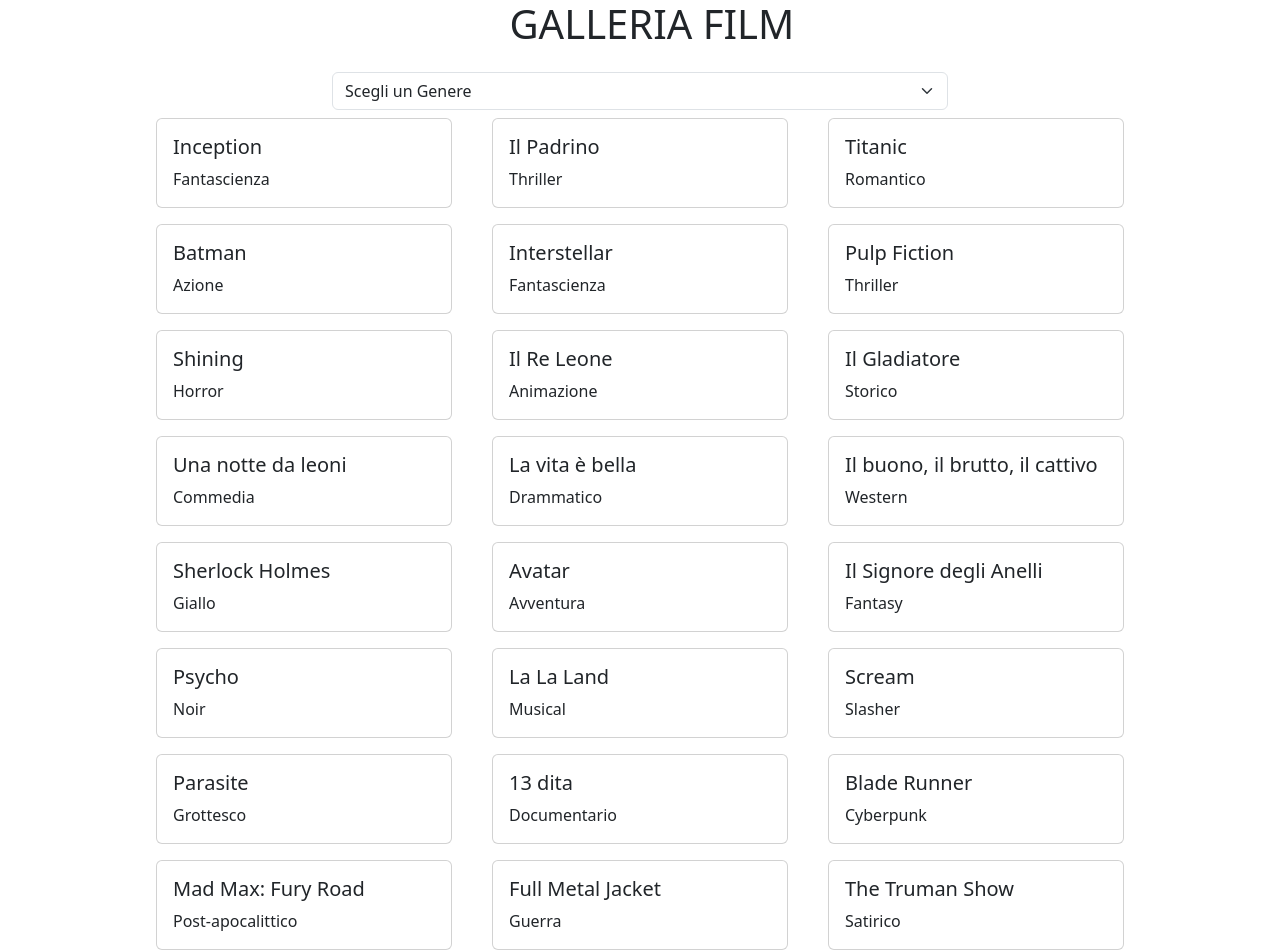
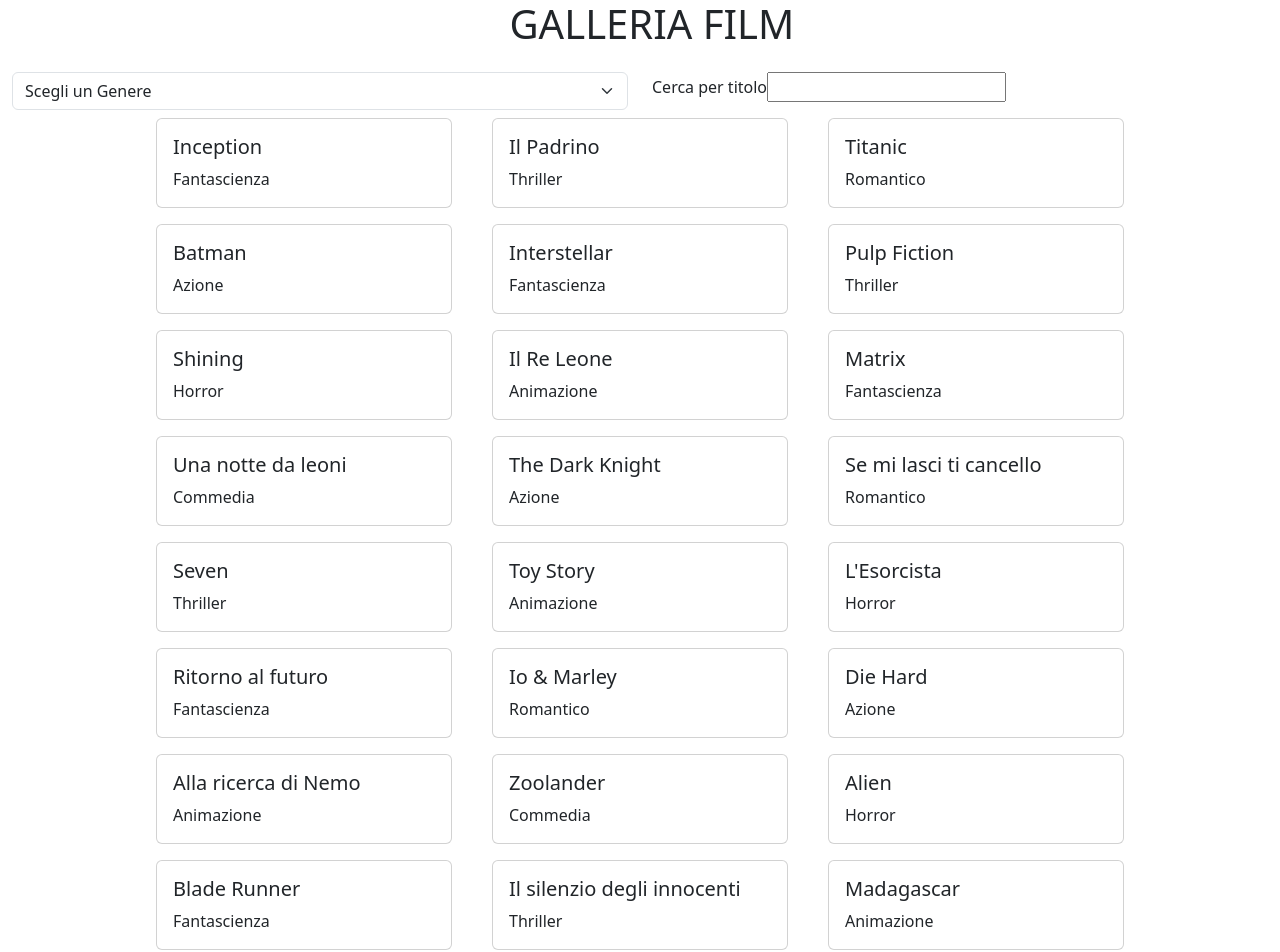
Before and after one commit to mauriziopalmisano/react-movie-filter, a React (Vite) app: page / in a window 1280 px wide. Shown: the top 952 px of the page. Built offline with nearby package versions, Linux system fonts and the light colour scheme.

Commit message:
aggiunto un campo input per cercare per titolo

```diff
--- a/src/App.jsx
+++ b/src/App.jsx
@@ -6,31 +6,42 @@
   //const emptyfilmOBJ = { title: '', genre: '' };
   //const [filmOBJ, setFilmOBJ] = useState(emptyfilmOBJ);
   const [filmsList, setFilmslist] = useState(filmsArray);
-  const [filteredFilmsList, setFilteredFilmsList] = useState(filmsArray);
+  const [filteredFilmsList, setFilteredFilmsList] = useState(filmsList);
   const [selectedGenre, setSelectedGenre] = useState('');
+  const [searchedTitle, setSearchedTitle] = useState('');
 
 
   const genreList = filmsList
-  .filter((film, index, selfArray) => index === selfArray
-  .findIndex(element => element.genre === film.genre));
+    .filter((film, index, selfArray) => index === selfArray
+      .findIndex(element => element.genre === film.genre));
 
   const changeHandler = (event) => {
     const target = event.target;
     const targetValue = target.value;
-    setSelectedGenre(targetValue);
+    const targetName = target.name;
+    if (targetName === 'genre') {
+      setSelectedGenre(targetValue);
+    } else {
+      setSearchedTitle(targetValue);
+    }
   }
 
 
   useEffect(() => {
-    if(selectedGenre === ''){
-      setFilteredFilmsList(filmsList);
-    } else {
-      const newFilteredFilmsList = filmsList.filter(film => {
+    let newFilteredFilmsList = filmsList;
+    if (selectedGenre !== '') {
+      newFilteredFilmsList = filmsList.filter(film => {
         return film.genre === selectedGenre
       });
-      setFilteredFilmsList(newFilteredFilmsList);
     }
-  },[selectedGenre, filmsList]);
+    if (searchedTitle !== '') {
+      newFilteredFilmsList = newFilteredFilmsList.filter(film => {
+        return film.title.toLowerCase().includes(searchedTitle.toLowerCase())
+      });
+    }
+
+    setFilteredFilmsList(newFilteredFilmsList);
+  }, [selectedGenre, searchedTitle, filmsList]);
 
 
   return (
@@ -45,21 +56,27 @@
       <main className="container-fluid">
         <div className="row justify-content-center">
           <div className='col-6'>
-            <select class="form-select" value={selectedGenre} onChange={changeHandler} >
+            <select class="form-select" value={selectedGenre} onChange={changeHandler} name='genre' >
               <option selected disabled value=''>Scegli un Genere</option>
               <option value=''>Tutti i generi</option>
               {genreList.map(film => {
-                const { id, genre} = film;
+                const { id, genre } = film;
                 return (
-                    <option key={id} value={genre}>{genre}</option>
+                  <option key={id} value={genre}>{genre}</option>
                 )
               })}
             </select>
           </div>
+          <div className='col-6'>
+            <div>
+              <label htmlFor="title-search">Cerca per titolo</label>
+              <input type="text" id='title-search' value={searchedTitle} onChange={changeHandler} name='title' />
+            </div>
+          </div>
         </div>
         <div className="row justify-content-center">
           {filteredFilmsList.map(film => {
-            const { id,title, genre } = film;
+            const { id, title, genre } = film;
             return (
               <div className='col-3 m-2' key={id}>
                 <div class="card">
--- a/src/data/filmsArray.js
+++ b/src/data/filmsArray.js
@@ -7,48 +7,98 @@
   { id: 6, title: "Pulp Fiction", genre: "Thriller" },
   { id: 7, title: "Shining", genre: "Horror" },
   { id: 8, title: "Il Re Leone", genre: "Animazione" },
-  { id: 9, title: "Il Gladiatore", genre: "Storico" },
+  { id: 9, title: "Matrix", genre: "Fantascienza" },
   { id: 10, title: "Una notte da leoni", genre: "Commedia" },
-  { id: 11, title: "La vita è bella", genre: "Drammatico" },
-  { id: 12, title: "Il buono, il brutto, il cattivo", genre: "Western" },
-  { id: 13, title: "Sherlock Holmes", genre: "Giallo" },
-  { id: 14, title: "Avatar", genre: "Avventura" },
-  { id: 15, title: "Il Signore degli Anelli", genre: "Fantasy" },
-  { id: 16, title: "Psycho", genre: "Noir" },
-  { id: 17, title: "La La Land", genre: "Musical" },
-  { id: 18, title: "Scream", genre: "Slasher" },
-  { id: 19, title: "Parasite", genre: "Grottesco" },
-  { id: 20, title: "13 dita", genre: "Documentario" },
-  { id: 21, title: "Blade Runner", genre: "Cyberpunk" },
-  { id: 22, title: "Mad Max: Fury Road", genre: "Post-apocalittico" },
-  { id: 23, title: "Full Metal Jacket", genre: "Guerra" },
-  { id: 24, title: "The Truman Show", genre: "Satirico" },
-  { id: 25, title: "Rocky", genre: "Sportivo" },
-  { id: 26, title: "Seven", genre: "Poliziesco" },
-  { id: 27, title: "Amélie", genre: "Sentimentale" },
-  { id: 28, title: "Toy Story", genre: "Family" },
-  { id: 29, title: "Dunkirk", genre: "Biografico" },
-  { id: 30, title: "Spiderman: Into the Spider-Verse", genre: "Supereroi" },
-  { id: 31, title: "The Blair Witch Project", genre: "Mockumentary" },
-  { id: 32, title: "Ladri di biciclette", genre: "Neorealismo" },
-  { id: 33, title: "La città incantata", genre: "Anime" },
-  { id: 34, title: "Sherlock Jr.", genre: "Muto" },
-  { id: 35, title: "District 9", genre: "Fanta-politico" },
-  { id: 36, title: "Frankenstein Junior", genre: "Parodia" },
-  { id: 37, title: "The Snatch", genre: "Gangster" },
-  { id: 38, title: "The Prestige", genre: "Psicologico" },
-  { id: 39, title: "Hugo Cabret", genre: "Steampunk" },
-  { id: 40, title: "Drive", genre: "Neo-noir" },
-  { id: 41, title: "Il settimo sigillo", genre: "Filosofico" },
-  { id: 42, title: "Enter the Dragon", genre: "Arti Marziali" },
-  { id: 43, title: "This Is Spinal Tap", genre: "Commedia musicale" },
-  { id: 44, title: "Nosferatu", genre: "Espressionismo" },
-  { id: 45, title: "The Wolf of Wall Street", genre: "Biografico-Drammatico" },
-  { id: 46, title: "Ex Machina", genre: "Thriller tecnologico" },
-  { id: 47, title: "V per Vendetta", genre: "Distopico" },
-  { id: 48, title: "La maschera di cera", genre: "Giallo-Horror" },
-  { id: 49, title: "Borat", genre: "Demenziale" },
-  { id: 50, title: "C'era una volta il West", genre: "Epic Western" },
+  { id: 11, title: "The Dark Knight", genre: "Azione" },
+  { id: 12, title: "Se mi lasci ti cancello", genre: "Romantico" },
+  { id: 13, title: "Seven", genre: "Thriller" },
+  { id: 14, title: "Toy Story", genre: "Animazione" },
+  { id: 15, title: "L'Esorcista", genre: "Horror" },
+  { id: 16, title: "Ritorno al futuro", genre: "Fantascienza" },
+  { id: 17, title: "Io & Marley", genre: "Romantico" },
+  { id: 18, title: "Die Hard", genre: "Azione" },
+  { id: 19, title: "Alla ricerca di Nemo", genre: "Animazione" },
+  { id: 20, title: "Zoolander", genre: "Commedia" },
+  { id: 21, title: "Alien", genre: "Horror" },
+  { id: 22, title: "Blade Runner", genre: "Fantascienza" },
+  { id: 23, title: "Il silenzio degli innocenti", genre: "Thriller" },
+  { id: 24, title: "Madagascar", genre: "Animazione" },
+  { id: 25, title: "Mission Impossible", genre: "Azione" },
+  { id: 26, title: "Pretty Woman", genre: "Romantico" },
+  { id: 27, title: "Superbad", genre: "Commedia" },
+  { id: 28, title: "A Nightmare on Elm Street", genre: "Horror" },
+  { id: 29, title: "The Martian", genre: "Fantascienza" },
+  { id: 30, title: "Shutter Island", genre: "Thriller" },
+  { id: 31, title: "Spider-Man: Un nuovo universo", genre: "Animazione" },
+  { id: 32, title: "Gladiatore", genre: "Azione" },
+  { id: 33, title: "Notting Hill", genre: "Romantico" },
+  { id: 34, title: "Scary Movie", genre: "Commedia" },
+  { id: 35, title: "Conjuring - L'evocazione", genre: "Horror" },
+  { id: 36, title: "Minority Report", genre: "Fantascienza" },
+  { id: 37, title: "The Departed", genre: "Thriller" },
+  { id: 38, title: "Shrek", genre: "Animazione" },
+  { id: 39, title: "John Wick", genre: "Azione" },
+  { id: 40, title: "La La Land", genre: "Romantico" },
+  { id: 41, title: "Ted", genre: "Commedia" },
+  { id: 42, title: "It", genre: "Horror" },
+  { id: 43, title: "Dune", genre: "Fantascienza" },
+  { id: 44, title: "MEMENTO", genre: "Thriller" },
+  { id: 45, title: "Up", genre: "Animazione" },
+  { id: 46, title: "Fast & Furious", genre: "Azione" },
+  { id: 47, title: "About Time", genre: "Romantico" },
+  { id: 48, title: "Ace Ventura", genre: "Commedia" },
+  { id: 49, title: "Hereditary", genre: "Horror" },
+  { id: 50, title: "Arrival", genre: "Fantascienza" },
+  { id: 51, title: "Gone Girl", genre: "Thriller" },
+  { id: 52, title: "Coco", genre: "Animazione" },
+  { id: 53, title: "Kill Bill", genre: "Azione" },
+  { id: 54, title: "The Notebook", genre: "Romantico" },
+  { id: 55, title: "Borat", genre: "Commedia" },
+  { id: 56, title: "Scream", genre: "Horror" },
+  { id: 57, title: "Tenet", genre: "Fantascienza" },
+  { id: 58, title: "Joker", genre: "Thriller" },
+  { id: 59, title: "Inside Out", genre: "Animazione" },
+  { id: 60, title: "Top Gun: Maverick", genre: "Azione" },
+  { id: 61, title: "Me Before You", genre: "Romantico" },
+  { id: 62, title: "Dumb and Dumber", genre: "Commedia" },
+  { id: 63, title: "Get Out", genre: "Horror" },
+  { id: 64, title: "District 9", genre: "Fantascienza" },
+  { id: 65, title: "Oldboy", genre: "Thriller" },
+  { id: 66, title: "Frozen", genre: "Animazione" },
+  { id: 67, title: "Mad Max: Fury Road", genre: "Azione" },
+  { id: 68, title: "Pride & Prejudice", genre: "Romantico" },
+  { id: 69, title: "The Hangover Part II", genre: "Commedia" },
+  { id: 70, title: "Saw", genre: "Horror" },
+  { id: 71, title: "Avatar", genre: "Fantascienza" },
+  { id: 72, title: "No Country for Old Men", genre: "Thriller" },
+  { id: 73, title: "Ratatouille", genre: "Animazione" },
+  { id: 74, title: "Indiana Jones", genre: "Azione" },
+  { id: 75, title: "Before Sunrise", genre: "Romantico" },
+  { id: 76, title: "The Mask", genre: "Commedia" },
+  { id: 77, title: "The Babadook", genre: "Horror" },
+  { id: 78, title: "Star Wars", genre: "Fantascienza" },
+  { id: 79, title: "Heat", genre: "Thriller" },
+  { id: 80, title: "Spirited Away", genre: "Animazione" },
+  { id: 81, title: "Predator", genre: "Azione" },
+  { id: 82, title: "Call Me by Your Name", genre: "Romantico" },
+  { id: 83, title: "Step Brothers", genre: "Commedia" },
+  { id: 84, title: "A Quiet Place", genre: "Horror" },
+  { id: 85, title: "Prometheus", genre: "Fantascienza" },
+  { id: 86, title: "Prisoners", genre: "Thriller" },
+  { id: 87, title: "How to Train Your Dragon", genre: "Animazione" },
+  { id: 88, title: "Extraction", genre: "Azione" },
+  { id: 89, title: "The Fault in Our Stars", genre: "Romantico" },
+  { id: 90, title: "Anchorman", genre: "Commedia" },
+  { id: 91, title: "The Witch", genre: "Horror" },
+  { id: 92, title: "Gravity", genre: "Fantascienza" },
+  { id: 93, title: "Basic Instinct", genre: "Thriller" },
+  { id: 94, title: "Monsters, Inc.", genre: "Animazione" },
+  { id: 95, title: "The Revenant", genre: "Azione" },
+  { id: 96, title: "Dear John", genre: "Romantico" },
+  { id: 97, title: "Ghostbusters", genre: "Commedia" },
+  { id: 98, title: "The Lighthouse", genre: "Horror" },
+  { id: 99, title: "Total Recall", genre: "Fantascienza" },
+  { id: 100, title: "Sicario", genre: "Thriller" }
 ];
 
 export default filmsArray;
```
